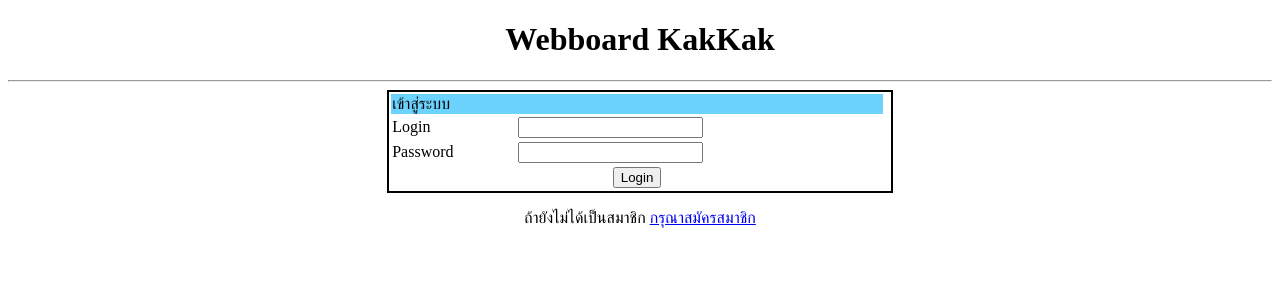
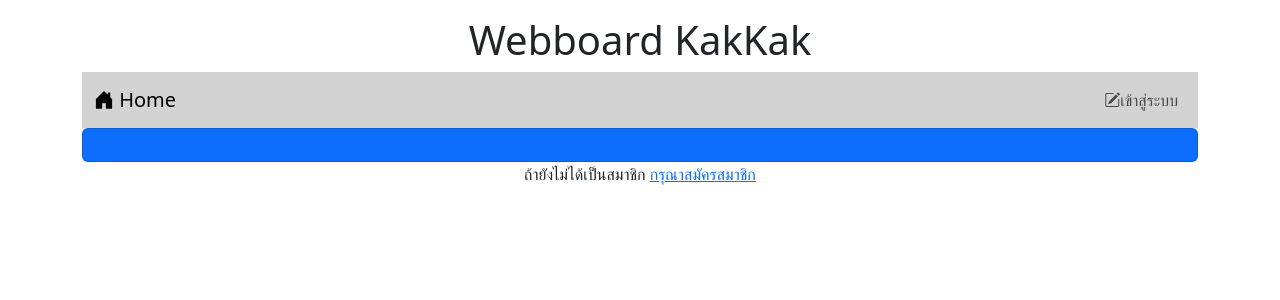
Before and after one commit to Chaiyapop4092/Webboard, a PHP site: page /login.php in a window 1280 px wide. Shown: the top 300 px of the page. Run offline with PHP 8.4, Linux system fonts and the light colour scheme.

Commit message:
minor change to index

```diff
--- a/index.php
+++ b/index.php
@@ -64,7 +64,7 @@
                         </a>";
                     if(isset($_SESSION['id']) && $_SESSION['role']=="a"){
                         echo "&nbsp&nbsp
-                        <a href=delete.php?id=$i class='btn btn-danger' style='float: right;'><i class='bi bi-trash'></i></a>";
+                        <a href=delete.php?id=$i class='btn btn-danger btn-sm me-3' style='float: right;'><i class='bi bi-trash'></i></a>";
                     }
                     echo "</td></tr>";
                 }
--- a/login.php
+++ b/login.php
@@ -11,25 +11,51 @@
     <meta charset="UTF-8">
     <meta name="viewport" content="width=device-width, initial-scale=1.0">
     <title>Login</title>
-    <style>
-        H1{
-            text-align: center;
-        }
-    </style>
+    <link href="https://cdn.jsdelivr.net/npm/bootstrap@5.3.3/dist/css/bootstrap.min.css" rel="stylesheet" integrity="sha384-QWTKZyjpPEjISv5WaRU9OFeRpok6YctnYmDr5pNlyT2bRjXh0JMhjY6hW+ALEwIH" crossorigin="anonymous">
+    <script src="https://cdn.jsdelivr.net/npm/bootstrap@5.3.3/dist/js/bootstrap.bundle.min.js" integrity="sha384-YvpcrYf0tY3lHB60NNkmXc5s9fDVZLESaAA55NDzOxhy9GkcIdslK1eN7N6jIeHz" crossorigin="anonymous"></script>
+    <link rel="stylesheet" href="https://cdn.jsdelivr.net/npm/bootstrap-icons@1.11.3/font/bootstrap-icons.min.css">
 </head>
 <body>
-    <H1>
+    <div class="container-lg">
+        <H1 style="text-align: center;" class="mt-3">
             Webboard KakKak
         </H1>
-    <hr>
-    <form action="verify.php" method="post">
+        <nav class="navbar navbar-expand-lg" style="background-color: #d3d3d3;">
+            <div class="container-fluid">
+                <a class="navbar-brand" href="index.php"><i class="bi bi-house-door-fill"></i> Home</a>
+                <ul class="navbar-nav">
+                    <?php
+                        if(!isset($_SESSION['id'])){
+                            echo "<a href='login.php' class=nav-link style='float: right;'><i class='bi bi-pencil-square'></i>เข้าสู่ระบบ</a>";
+                        }
+                        else{
+                            echo "<li class='nav-item dropdown'>
+                                    <a class='btn btn-outline-secondary btn-sm dropdown-toggle' href='#' role='button' data-bs-toggle='dropdown' aria-expanded='false'>
+                                        <i class='bi bi-person-lines-fill'></i> $_SESSION[username]&nbsp
+                                    </a>
+                                    <ul class='dropdown-menu'>
+                                        <li><a class='btn btn-sm dropdown-item' href='logout.php'>
+                                        <i class='bi bi-power'></i> ออกจากระบบ
+                                        </a></li>
+                                    </ul>
+                                </li>";
+                        }
+                    ?>
+                </ul>
+            </div>
+        </nav>
+        <div class="card bg-primary text-white">
+            <div class="card-body">
+                <!--<form action="verify.php" method="post">
                     <table style="border: 2px solid black; width: 40%;" align="center">
                         <tr><td colspan="2" style="background-color: #6cd2fe;"> เข้าสู่ระบบ <td></td></td></tr>
                         <tr><td> Login </td><td><input type="text" name="login"></td></tr>
                         <tr><td> Password </td><td><input type="password" name="pwd"></td></tr>
                         <tr><td colspan="2" align="center"> <input type="submit" value="Login"> </td></td></td></tr>
                     </table>
-    </form>
+                </form>-->
+            </div>
+        </div>
 
         <p align="center">
             ถ้ายังไม่ได้เป็นสมาชิก
@@ -37,5 +63,6 @@
                 กรุณาสมัครสมาชิก
             </a>
         </p>
+    </div>
 </body>
 </html>
```
Lines whose indentation alone changed are shown as unchanged.
